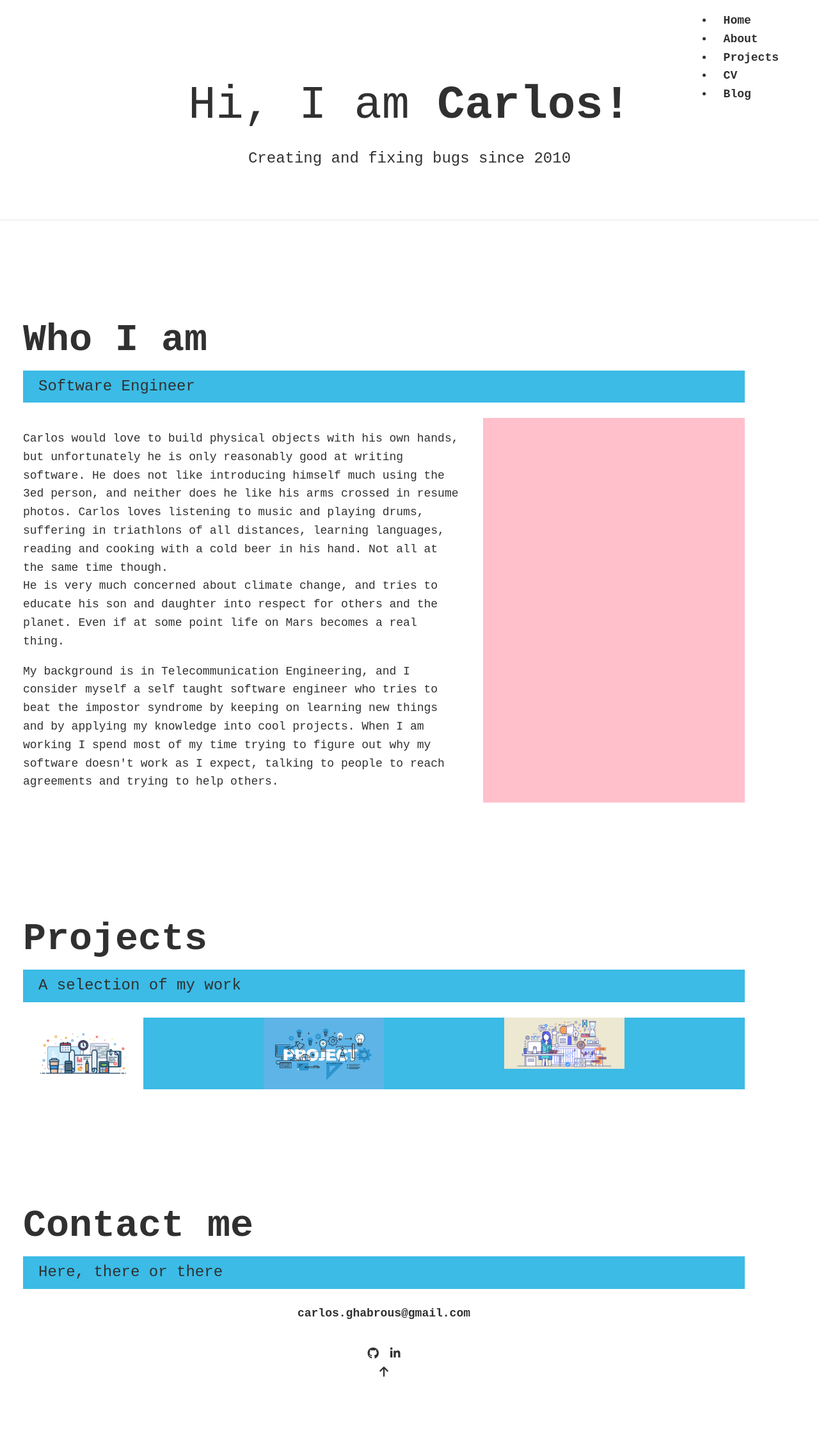
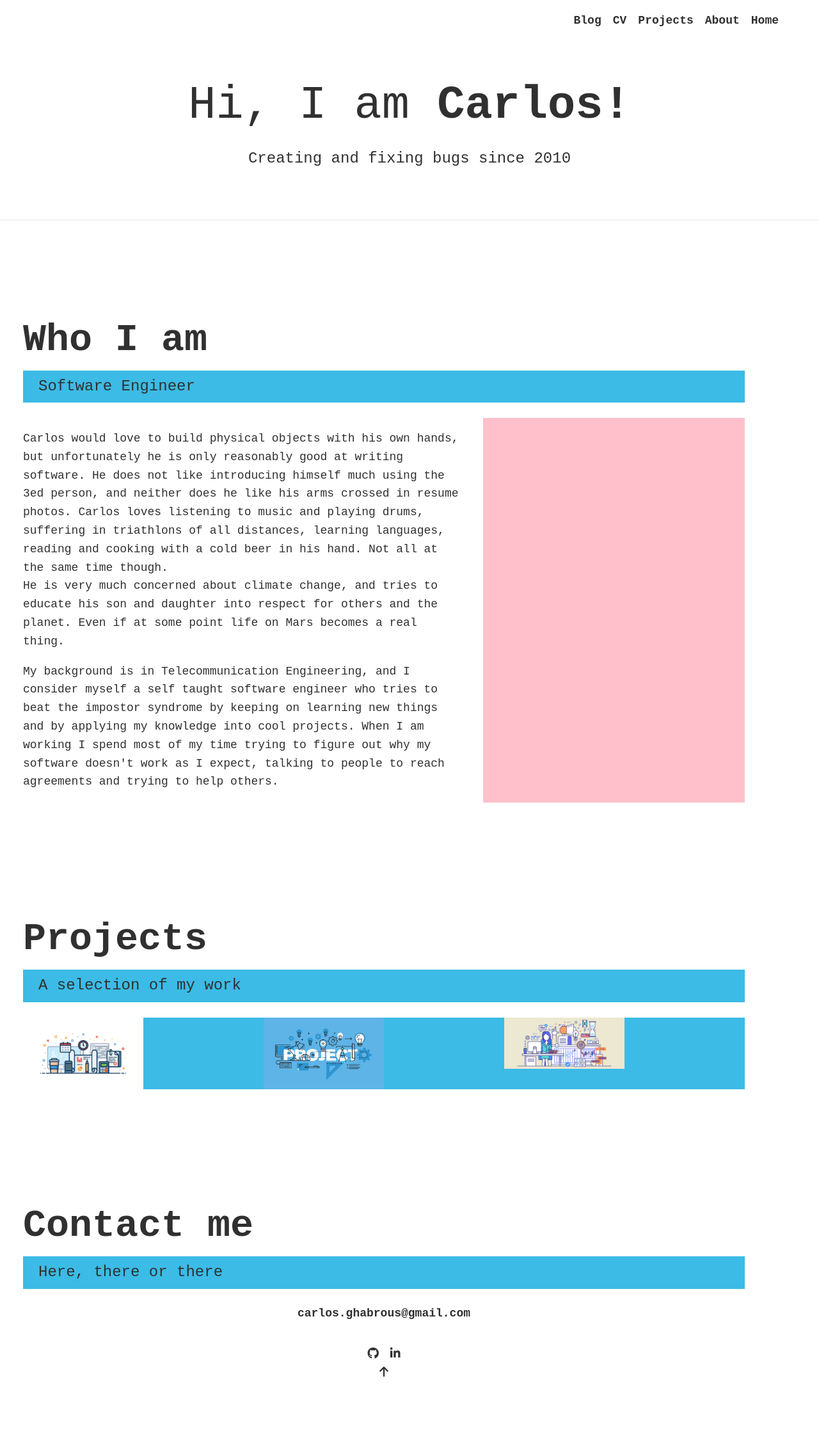
Before and after one commit to carlosghabrous/carlosghabrous.github.io, a Jekyll site: the page built from index.html, in a window 1280 px wide. Shown: the whole page at 64% size. Built offline with Jekyll 4.4.1, drawn with Linux system fonts in a browser that asks for light colours; nearby versions of some CDN libraries.

Commit message:
Complete navigation html list

```diff
--- a/_includes/navigation.html
+++ b/_includes/navigation.html
@@ -7,10 +7,12 @@
       <li class="nav__item"><a class="nav__link" href="https://carlosghabrous.github.com/blog">Blog</a></li>
     </ul> -->
     {% for item in site.data.navigation %}
+    <ul class="nav__list">
       <li class="nav__item">
         <a class="nav__link" href="{{ item.link }}">
         {{ item.name }}
         </a>
       </li>
+    </ul>
     {% endfor %}
   </nav>
```
